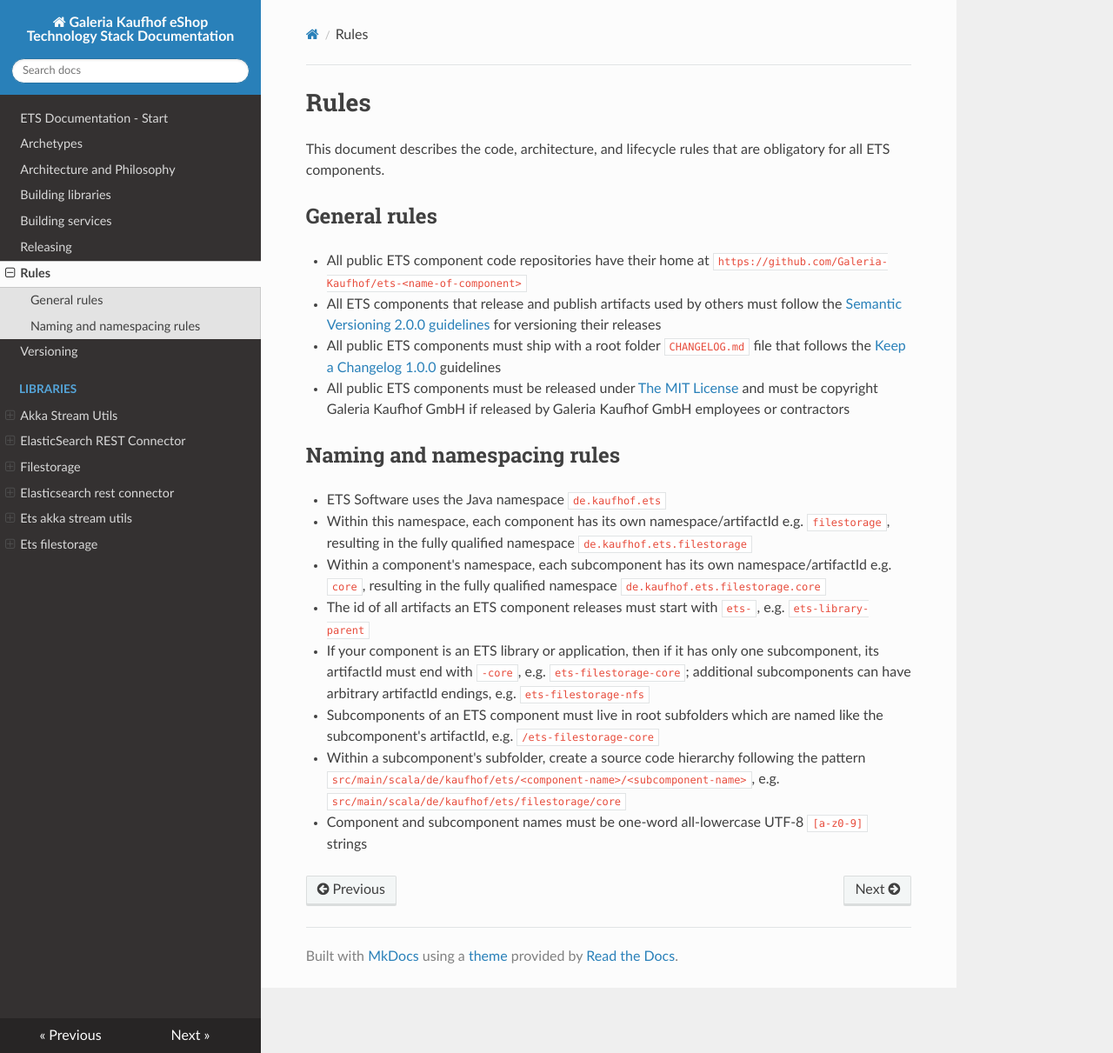
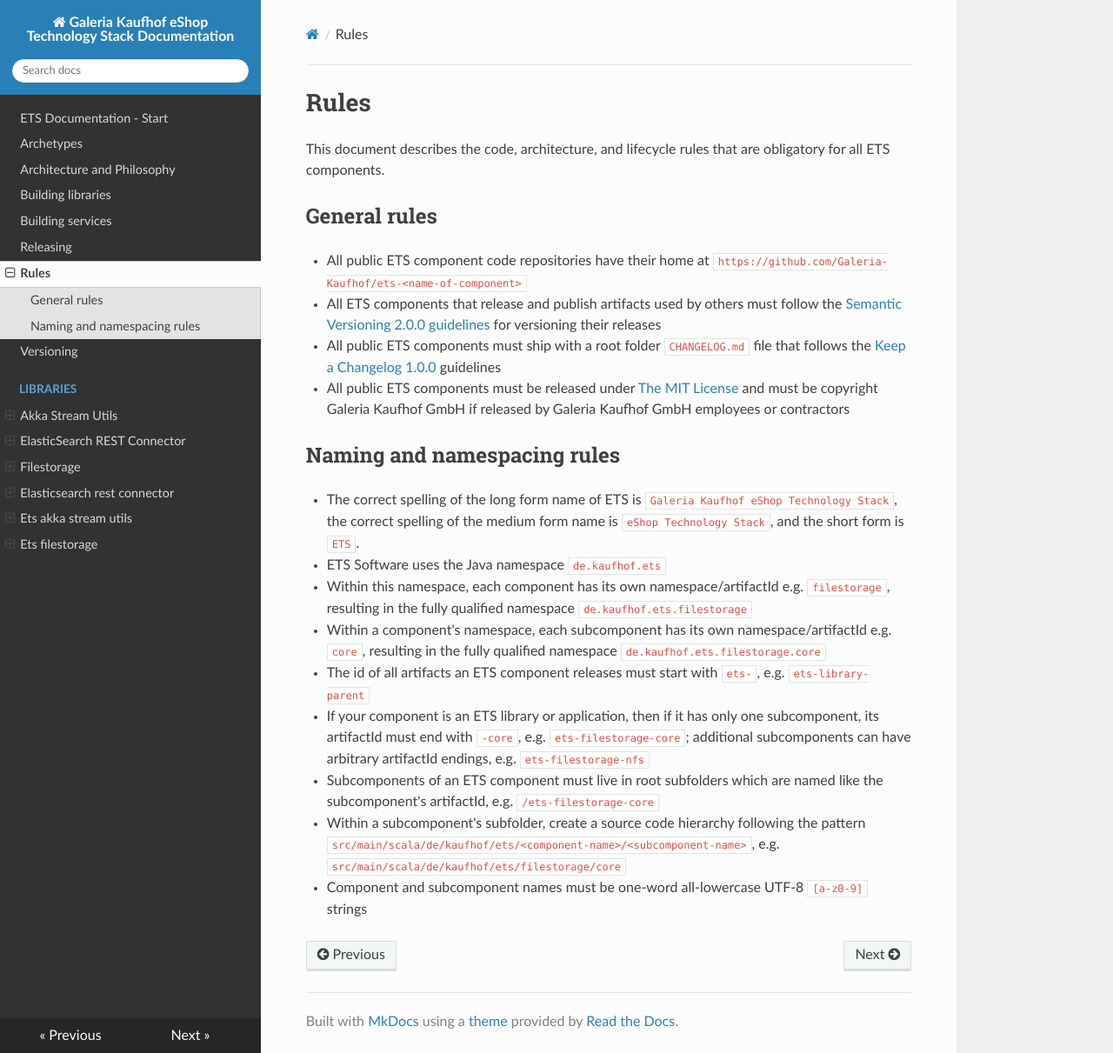
Before and after one commit to Galeria-Kaufhof/ets-documentation, an MkDocs documentation site: the page built from docs/rules.md, in a window 1280 px wide and 1211 px high. Shown: the whole window at 87% size. Built offline with MkDocs 1.6.1, drawn with Linux system fonts in a browser that asks for light colours; nearby versions of some CDN libraries.

Commit message:
Defining the correct spelling for the long, medium, and short form names of the project.

```diff
--- a/docs/rules.md
+++ b/docs/rules.md
@@ -16,6 +16,8 @@
 
 ## Naming and namespacing rules
 
+- The correct spelling of the long form name of ETS is `Galeria Kaufhof eShop Technology Stack`, the correct spelling of the medium form name is `eShop Technology Stack`, and the short form is `ETS`.
+
 - ETS Software uses the Java namespace `de.kaufhof.ets`
 
 - Within this namespace, each component has its own namespace/artifactId e.g. `filestorage`, resulting in the fully qualified namespace `de.kaufhof.ets.filestorage`
```
